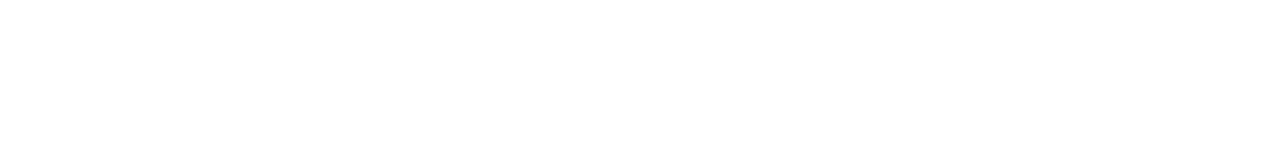
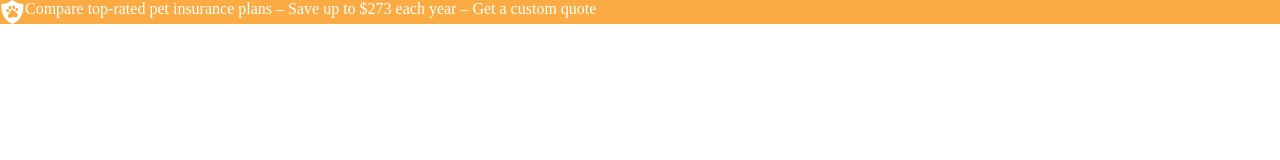
Before and after one commit to jopespfs/FS15-WAG-Petwallet, a plain HTML site: page index.html in a window 1280 px wide. Drawn offline with Linux system fonts and the light colour scheme.

Commit message:
warning-retract

```diff
--- a/css/style.css
+++ b/css/style.css
@@ -0,0 +1,14 @@
+*{
+  margin: 0;
+  padding: 0;
+  box-sizing: border-box;
+}
+
+#warning-retract{
+  background-color: #faab43;
+  display: flex;
+}
+
+#warning-retract p{
+  color: white;
+}
--- a/index.html
+++ b/index.html
@@ -5,8 +5,15 @@
   <meta http-equiv="X-UA-Compatible" content="IE=edge">
   <meta name="viewport" content="width=device-width, initial-scale=1.0">
   <title>Document</title>
+  <link rel="stylesheet" href="css/style.css">
 </head>
 <body>
+  <main>
+    <section id="warning-retract">
+      <img src="images/pet-arms.svg" alt="Pet-Arms">
+      <p>Compare top-rated pet insurance plans – Save up to $273 each year – Get a custom quote</p>
+    </section>
+  </main>
 
 </body>
 </html>
```
Also changed, not shown: images/pet-arms.svg (added).
